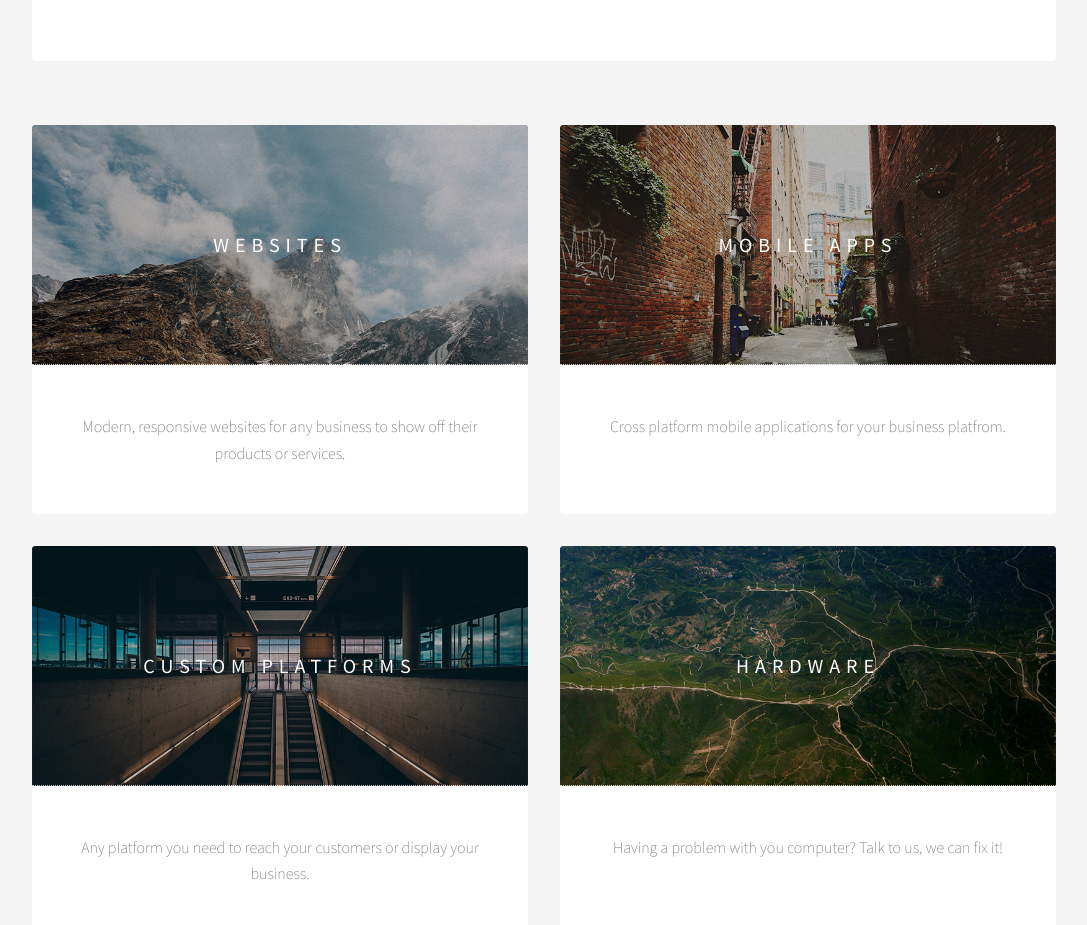
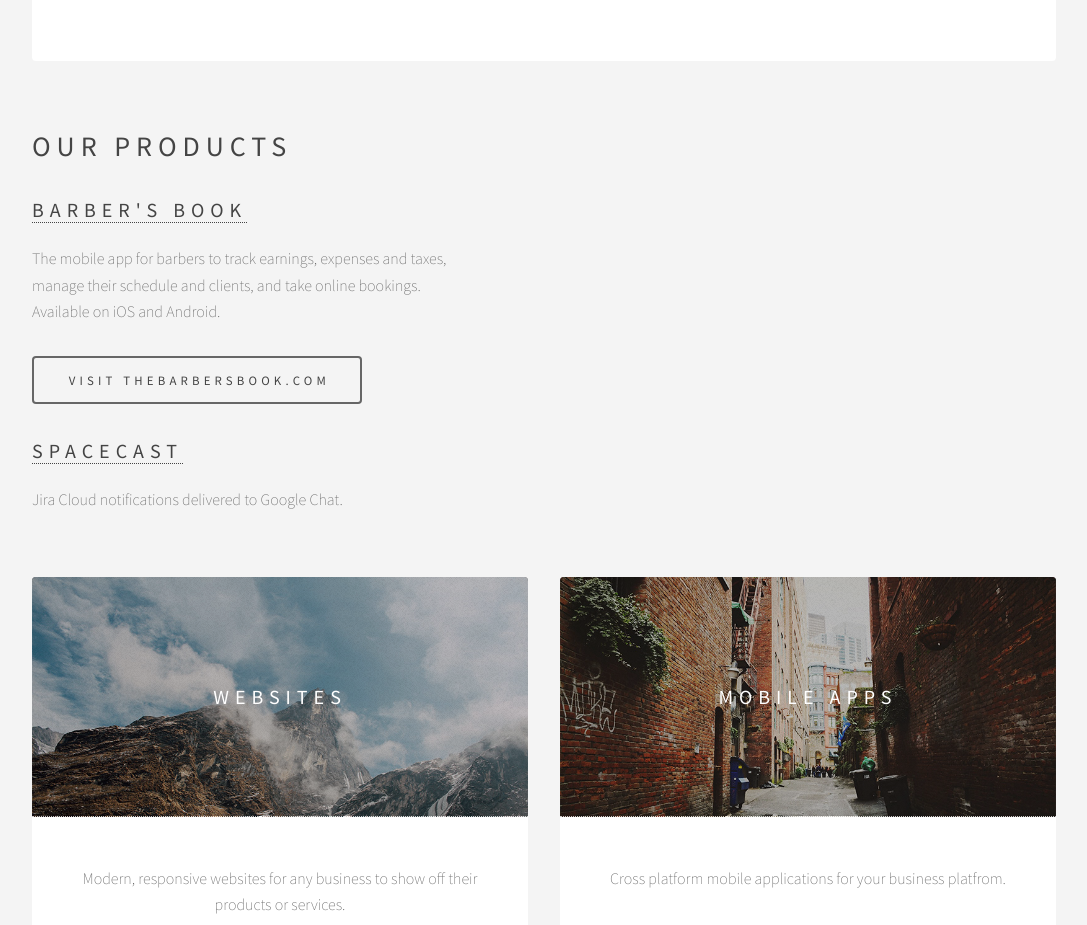
Before and after one commit to asfopoo/asfopoo.github.io, a plain HTML site: page index.html in a window 1280 px wide. Shown: the part 1004-1929 px from the top of the page, without its empty margins (96-1183 px from the left). Drawn offline with Linux system fonts and the light colour scheme.

Commit message:
Homepage: add products section (Barber's Book, Spacecast)
Co-Authored-By: Claude Fable 5.2 <noreply@anthropic.com>

```diff
--- a/index.html
+++ b/index.html
@@ -34,6 +34,20 @@
 						<!-- <ul class="actions">
 							<li><a href="#" class="button big">Learn More</a></li>
 						</ul> -->
+					</section>
+
+				<!-- Products -->
+					<section id="products" class="main special">
+						<h2>Our products</h2>
+						<h3><a href="https://thebarbersbook.com">Barber's Book</a></h3>
+						<p>The mobile app for barbers to track earnings, expenses and taxes,<br />
+						manage their schedule and clients, and take online bookings.<br />
+						Available on iOS and Android.</p>
+						<ul class="actions">
+							<li><a href="https://thebarbersbook.com" class="button big">Visit thebarbersbook.com</a></li>
+						</ul>
+						<h3><a href="/spacecast/">Spacecast</a></h3>
+						<p>Jira Cloud notifications delivered to Google Chat.</p>
 					</section>
 
 				<!-- Items -->
```
